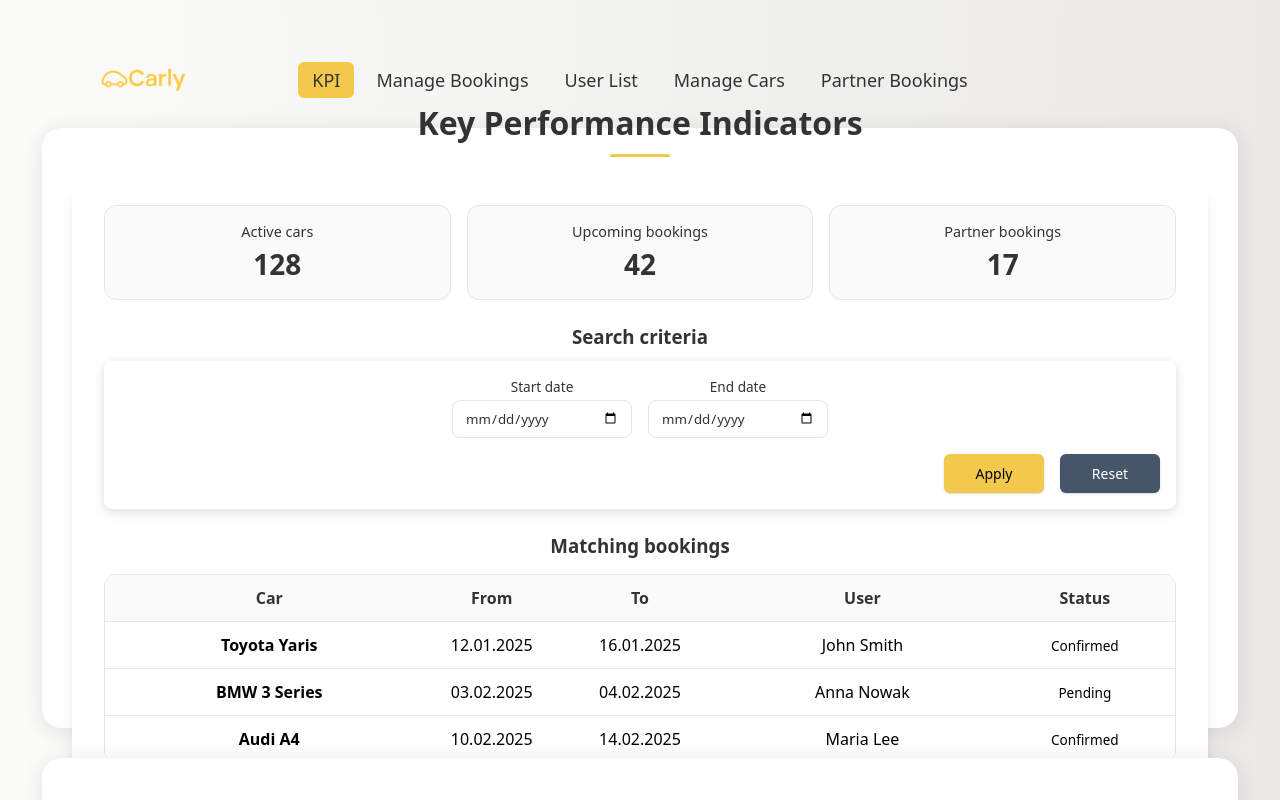
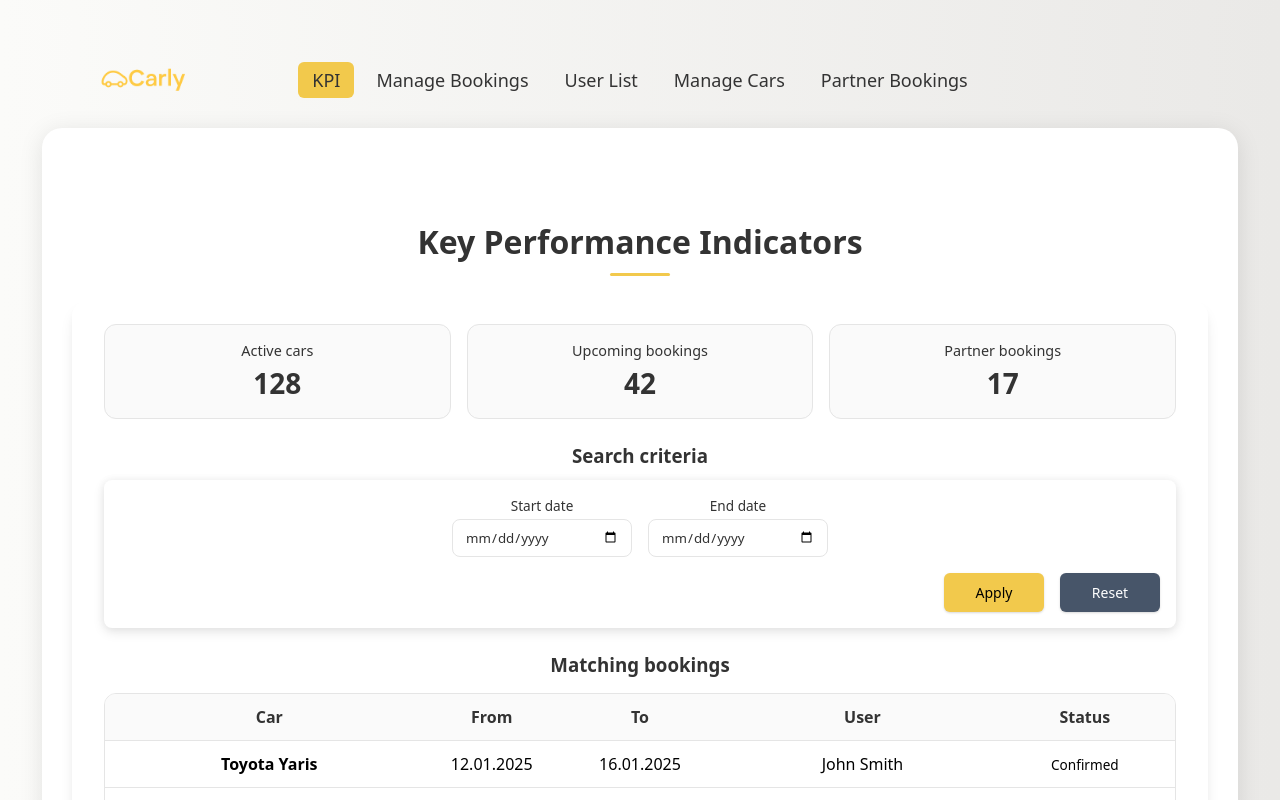
Before and after one commit to vushauv/Carly, a React (Vite) app in the folder web/: page / in a window 1280 px wide. Shown: the top 800 px of the page. Built offline with nearby package versions, Linux system fonts and the light colour scheme.

Commit message:
changed the Content css file so that Content itself doesn't become scrollable, but rather the whole page does

```diff
--- a/web/src/components/Content/Content.module.css
+++ b/web/src/components/Content/Content.module.css
@@ -4,10 +4,11 @@
     flex-direction: column;
     align-items: center;
     justify-content: center;
+    overflow-y: auto;
 
     width: 100%;
     border-radius: 20px;
-    height: 75vh;
+    min-height: 75vh; /* this is changed from height to min-height so that if the Content doesn't fit in the screen, not the Content itself is scrollable but the whole page */
     background-color: var(--white);
     border:none;
     box-shadow: 0 4px 25px rgba(0, 0, 0, 0.1);
```
